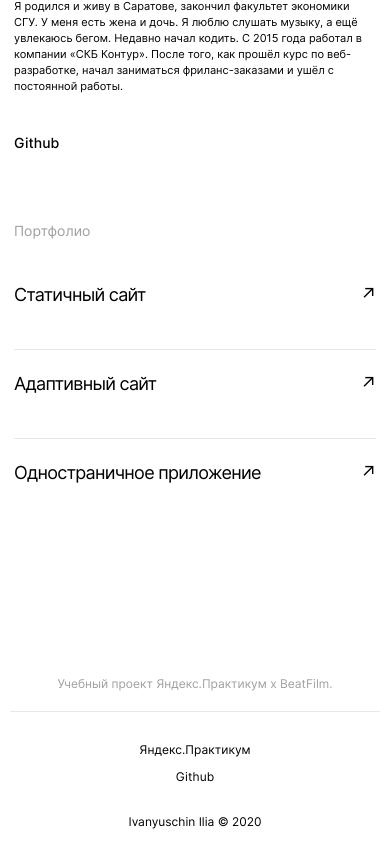
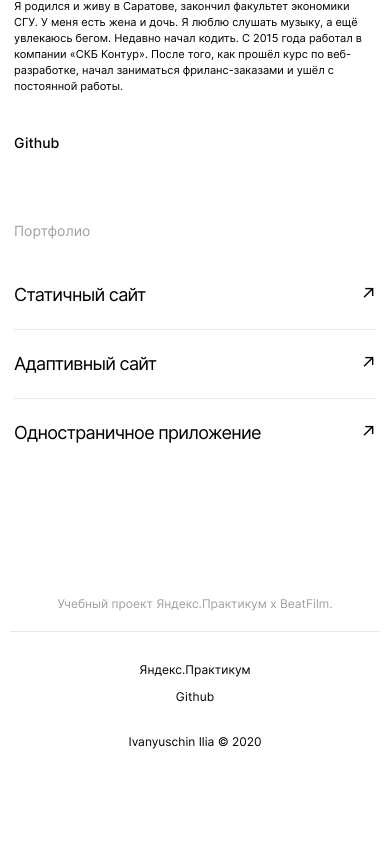
Before and after one commit to FulgrimPhoenix/movies-explorer-frontend, a React (Create React App) app: page / in a window 390 px wide. Shown: the part 2614-3463 px from the top of the page. After the commit the page ends 3383 px from the top, so only its background shows below. Built offline with nearby package versions, Linux system fonts and the light colour scheme.

Commit message:
hotfix: исправить расхождения с макетом

```diff
--- a/public/index.html
+++ b/public/index.html
@@ -1,5 +1,5 @@
 <!DOCTYPE html>
-<html lang="en">
+<html lang="ru">
   <head>
     <meta charset="utf-8" />
     <link rel="icon" href="%PUBLIC_URL%/favicon.ico" />
--- a/src/components/AboutProject/AboutProject.css
+++ b/src/components/AboutProject/AboutProject.css
@@ -46,7 +46,7 @@
 
 .about-project__timeline-container {
   margin: 110px auto 0;
-  padding-bottom: 110px;
+  padding-bottom: 100px;
   display: grid;
   grid-template-columns: 1fr 4fr;
   grid-template-rows: 36px 31px;
--- a/src/components/Main/Main.css
+++ b/src/components/Main/Main.css
@@ -4,7 +4,7 @@
 
 .section-title {
   margin: 0 auto;
-  padding: 110px 0 22px;
+  padding: 110px 0 24px;
   max-width: 1140px;
   color: #000;
   font-family: Inter;
@@ -55,7 +55,7 @@
   color: #fff;
   list-style-type: none;
   padding: 0;
-  margin: 24px 20px;
+  margin: 25px 20px;
   color: #fff;
   font-family: Inter;
   font-size: 13px;
--- a/src/components/Portfolio/Portfolio.css
+++ b/src/components/Portfolio/Portfolio.css
@@ -27,7 +27,7 @@
   flex-direction: row;
   justify-content: space-between;
   text-decoration: none;
-  padding-bottom: 19px;
+  padding-bottom: 10px;
   border-bottom: solid 1px #e8e8e8;
   transition: 0.2s ease-in;
 }
@@ -37,7 +37,7 @@
 }
 
 .portfolio__list-item:last-child {
-  padding-bottom: 125px;
+  padding-bottom: 112px;
   border-bottom: none;
 }
 
@@ -75,7 +75,7 @@
   }
 
   .portfolio__list-item:last-child {
-    padding-bottom: 75px;
+    padding-bottom: 72px;
   }
   .portfolio__list-item{
     padding: 0;
@@ -105,6 +105,10 @@
     margin: 40px auto 0;
   }
 
+  .portfolio__list-item{
+    height: 48px;
+  }
+
   .portfolio__item-icon {
     font-size: 18px;
     line-height: 28px;
@@ -114,6 +118,6 @@
     margin: 0;
   }
   .portfolio__list-item:last-child{
-    padding-bottom: 70px;
+    padding-bottom: 50px;
   }
 }
--- a/src/components/Profile/Profile.css
+++ b/src/components/Profile/Profile.css
@@ -15,7 +15,7 @@
 }
 
 .profile__form {
-  margin: 120px auto 50px;
+  margin: 125px auto 50px;
   width: 410px;
   display: flex;
   flex-direction: column;
@@ -75,7 +75,7 @@
 }
 
 .profile__edit-button {
-  margin: 220px auto 0;
+  margin: 200px auto 0;
   background: none;
   border: none;
   width: 100%;
```
